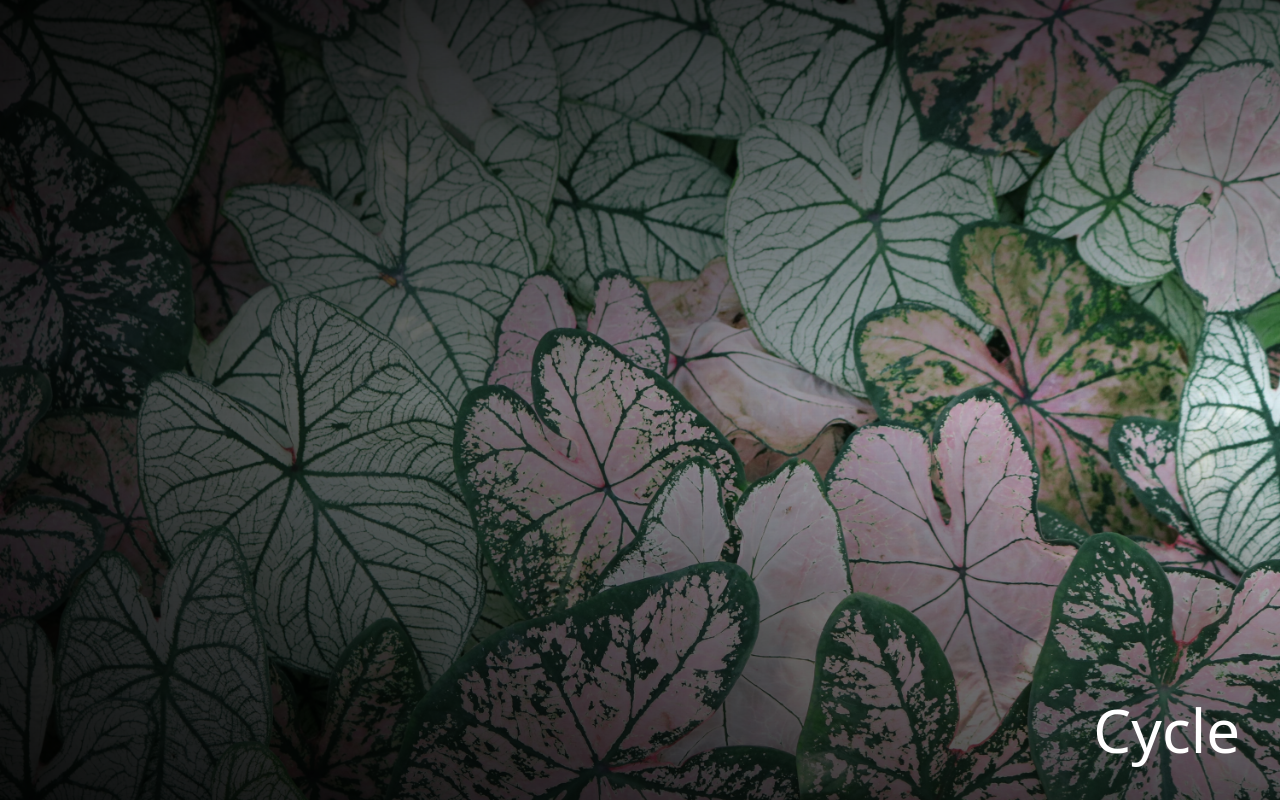
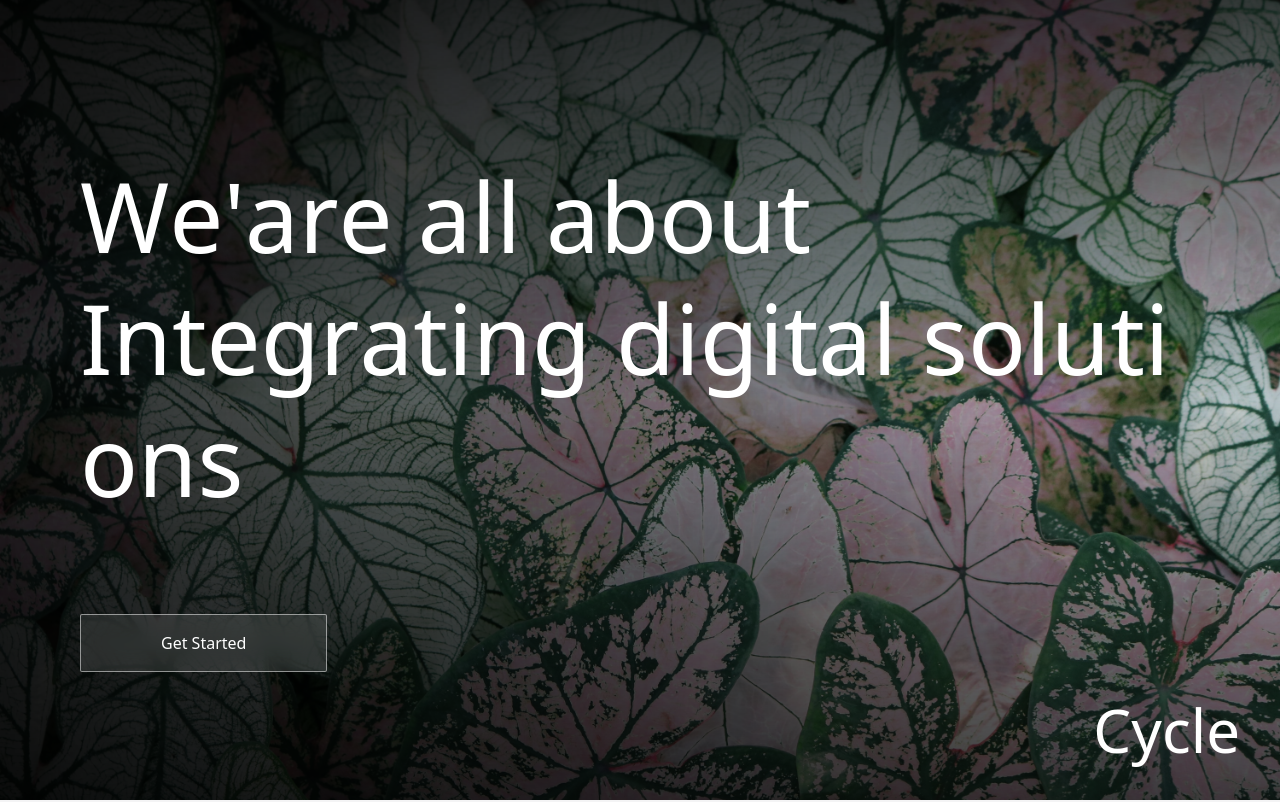
Before and after one commit to ihsanvp/studiotwofour-remake, a Next.js app: page / in a window 1280 px wide. Shown: the top 802 px of the page. Built offline with nearby package versions, Linux system fonts and the light colour scheme.

Commit message:
add header text animation

```diff
--- /dev/null
+++ b/components/AnimatedText.tsx
@@ -0,0 +1,118 @@
+import React, { ReactNode, useEffect, useState } from "react";
+import { motion } from "framer-motion";
+
+interface WrapperProps {
+  children: ReactNode;
+}
+
+interface Props {
+  text: string;
+  initial: "visible" | "hidden";
+  className?: string;
+}
+
+// Word wrapper
+function Wrapper(props: WrapperProps) {
+  // We'll do this to prevent wrapping of words using CSS
+  return <span className="word-wrapper">{props.children}</span>;
+}
+
+// Map API "type" vaules to JSX tag names
+const tagMap = {
+  paragraph: "p",
+  heading1: "h1",
+  heading2: "h2",
+};
+
+// AnimatedCharacters
+// Handles the deconstruction of each word and character to setup for the
+// individual character animations
+export default function AnimatedText(props: Props) {
+  const [animate, setAnimate] = useState<"hidden" | "visible">(props.initial);
+
+  // Framer Motion variant object, for controlling animation
+  const item = {
+    hidden: {
+      y: "200%",
+    },
+    visible: {
+      y: 0,
+      transition: { ease: [0.455, 0.03, 0.515, 0.955], duration: 0.75 },
+    },
+  };
+
+  //  Split each word of props.text into an array
+  const splitWords = props.text.split(" ");
+
+  // Create storage array
+  const words: string[][] = [];
+
+  // Push each word into words array
+  for (const item of splitWords) {
+    words.push(item.split(""));
+  }
+
+  // Add a space ("\u00A0") to the end of each word
+  words.map((word) => {
+    return word.push("\u00A0");
+  });
+
+  // Get the tag name from tagMap
+  // const Tag = tagMap[props.type];
+
+  useEffect(() => {
+    const timeout = setTimeout(() => setAnimate("visible"), 500);
+    return () => clearTimeout(timeout);
+  }, []);
+
+  return (
+    <motion.div
+      initial="hidden"
+      animate={animate}
+      variants={{
+        hidden: {
+          opacity: 0,
+        },
+        visible: {
+          opacity: 1,
+          transition: {
+            staggerChildren: 0.025,
+          },
+        },
+      }}
+      className={props.className}
+    >
+      {words.map((word, index) => {
+        return (
+          // Wrap each word in the Wrapper component
+          <Wrapper key={index}>
+            {words[index].flat().map((element, index) => {
+              if (element == "\n") {
+                return <br key={index} />;
+              }
+
+              return (
+                <span
+                  style={{
+                    paddingBottom: 15,
+                    overflow: "hidden",
+                    display: "inline-block",
+                  }}
+                  key={index}
+                >
+                  <motion.span
+                    style={{ display: "inline-block" }}
+                    variants={item}
+                  >
+                    {element}
+                  </motion.span>
+                </span>
+              );
+            })}
+          </Wrapper>
+        );
+      })}
+      {/* {} */}
+    </motion.div>
+  );
+}
--- /dev/null
+++ b/components/Delay.tsx
@@ -0,0 +1,21 @@
+import React, { useState, useEffect, ReactNode, Fragment } from "react";
+
+interface Props {
+  children: ReactNode;
+  delay: number;
+}
+
+export default function Delay(props: Props) {
+  const [done, setDone] = useState(false);
+
+  useEffect(() => {
+    const showTimer = setTimeout(() => setDone(true), props.delay);
+    return () => clearTimeout(showTimer);
+  });
+
+  if (!done) {
+    return null;
+  }
+
+  return <Fragment>{props.children}</Fragment>;
+}
--- a/components/Slideshow.tsx
+++ b/components/Slideshow.tsx
@@ -1,6 +1,7 @@
 import { AnimatePresence, motion } from "framer-motion";
 import Image, { StaticImageData } from "next/image";
-import { useState } from "react";
+import { Fragment, useEffect, useRef, useState } from "react";
+import AnimatedText from "./AnimatedText";
 
 interface Slide {
   title: string;
@@ -12,11 +13,15 @@ interface Props {
 }
 
 export default function Slideshow(props: Props) {
+  const [initial, setInitial] = useState(true);
   const [index, setIndex] = useState(0);
+  const [text, setText] = useState(props.slides[index]?.title || "");
+  const [isTextVisible, setTextVisible] = useState(true);
   const [animating, setAnimating] = useState(false);
 
   function cycle() {
     if (!animating) {
+      setTimeout(() => setTextVisible(false), 500);
       setAnimating(true);
       setIndex((i) => {
         if (i == props.slides.length - 1) {
@@ -30,7 +35,13 @@ export default function Slideshow(props: Props) {
 
   function onExitComplete() {
     setAnimating(false);
+    setText(props.slides[index].title);
+    setTextVisible(true);
   }
+
+  useEffect(() => {
+    setInitial(false);
+  }, []);
 
   return (
     <div className="w-full h-full relative overflow-hidden">
@@ -79,13 +90,15 @@ export default function Slideshow(props: Props) {
                 objectFit="cover"
               />
             </motion.div>
+            {/* Left Gradient */}
             <div
               className="absolute inset-0"
               style={{
                 background:
-                  "linear-gradient(270deg, rgba(0,0,0,0) 0%, rgba(0,0,0,1) 125%)",
+                  "linear-gradient(270deg, rgba(0,0,0,0) -25%, rgba(0,0,0,1) 125%)",
               }}
             ></div>
+            {/* Top Gradient */}
             <div
               className="absolute inset-0"
               style={{
@@ -93,6 +106,7 @@ export default function Slideshow(props: Props) {
                   "linear-gradient(0deg, rgba(0,0,0,0) 50%, rgba(0,0,0,1) 125%)",
               }}
             ></div>
+            {/* Top Gradient */}
             <div
               className="absolute inset-0"
               style={{
@@ -100,6 +114,34 @@ export default function Slideshow(props: Props) {
                   "linear-gradient(180deg, rgba(0,0,0,0) 50%, rgba(0,0,0,1) 125%)",
               }}
             ></div>
+            <div className="absolute inset-0">
+              <div className="container pt-20 pb-10 h-full mx-auto">
+                <div className="flex flex-col justify-center h-full gap-20">
+                  <AnimatedText
+                    initial={initial ? "visible" : "hidden"}
+                    className="text-white text-8xl font-medium"
+                    text={props.slides[index].title}
+                  />
+                  <div className="overflow-hidden">
+                    <motion.button
+                      initial={{
+                        y: "150%",
+                      }}
+                      animate={{
+                        y: 0,
+                      }}
+                      exit={{
+                        y: 0,
+                      }}
+                      transition={{ duration: 0.5, delay: 1.5 }}
+                      className="bg-white text-white border-white border-opacity-50 hover:border-opacity-100 rounded-sm hover:bg-opacity-100 hover:text-black border px-20 py-4 bg-opacity-10 backdrop-blur-md"
+                    >
+                      Get Started
+                    </motion.button>
+                  </div>
+                </div>
+              </div>
+            </div>
           </motion.div>
         ) : null}
       </AnimatePresence>
--- a/pages/index.tsx
+++ b/pages/index.tsx
@@ -12,15 +12,15 @@ export default function HomePage() {
         <Slideshow
           slides={[
             {
-              title: "We'are all about Integrating digital solutions",
+              title: "We'are all about\nIntegrating digital solutions",
               img: s1,
             },
             {
-              title: "We'are all about Moving forward brands",
+              title: "We'are all about\nMoving forward brands",
               img: s2,
             },
             {
-              title: "We'are all about Connecting user experiences",
+              title: "We'are all about\nConnecting user experiences",
               img: s3,
             },
           ]}
--- a/styles/globals.css
+++ b/styles/globals.css
@@ -1,3 +1,7 @@
 @tailwind base;
 @tailwind components;
 @tailwind utilities;
+
+body {
+    @apply bg-zinc-100;
+}
```
